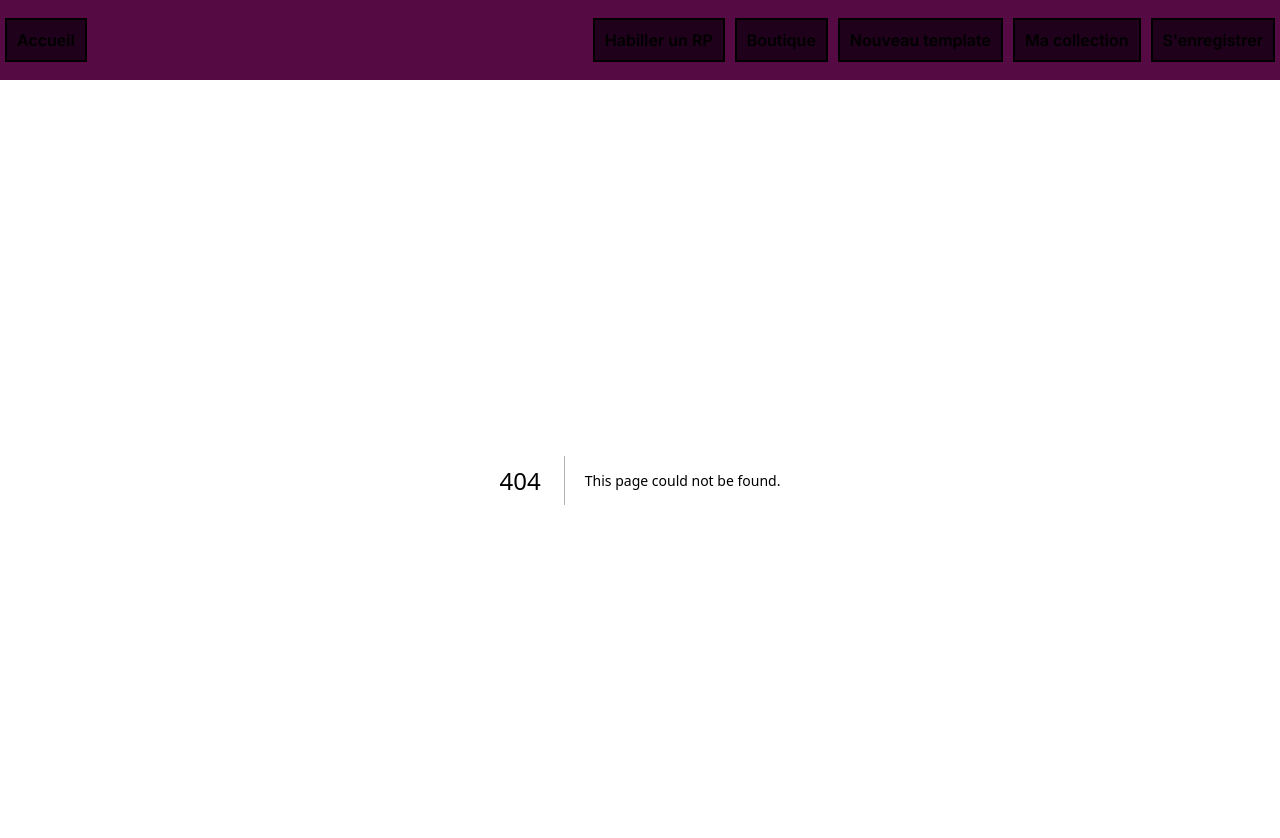
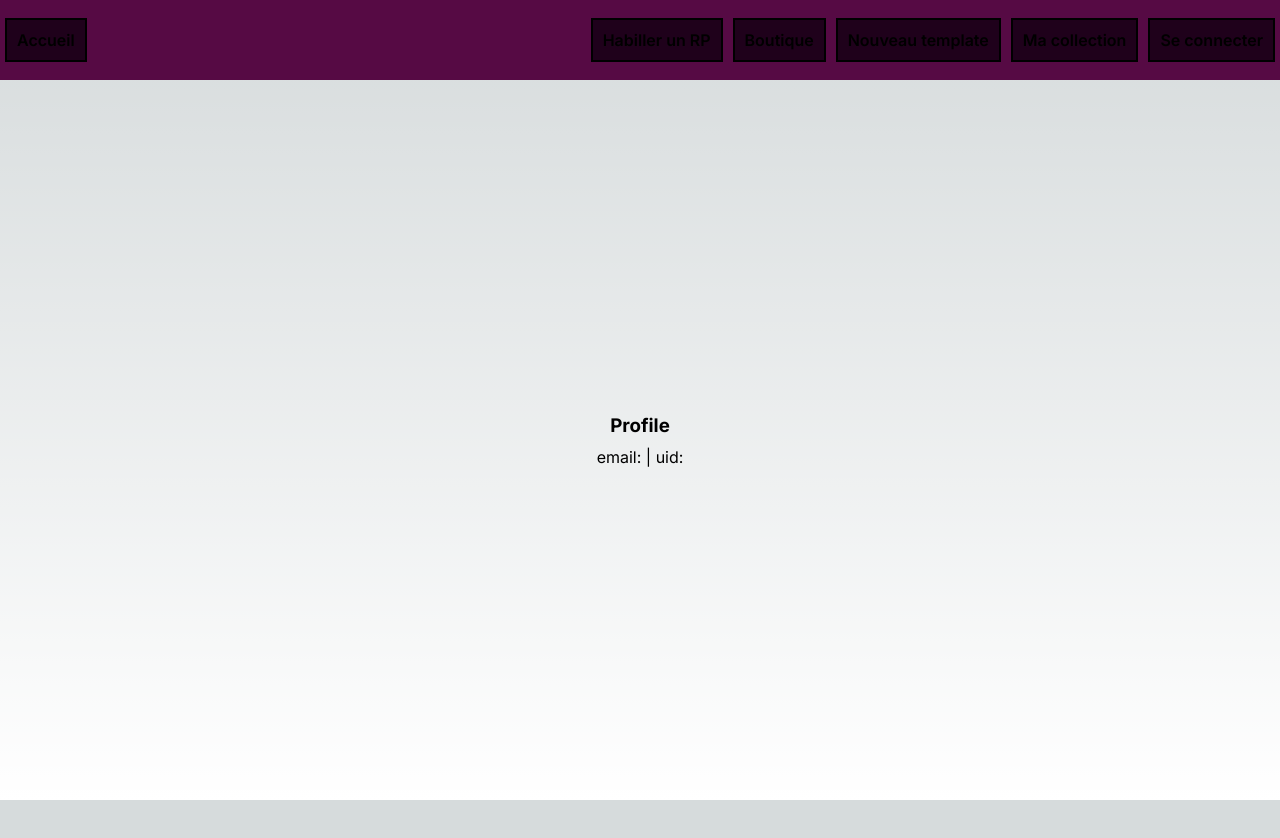
Before and after one commit to AmaurySemery/template_maker_RP, a Next.js app: page /profile in a window 1280 px wide. Before the commit this address had no page. Shown: the top 838 px of the page. After the commit the page ends 800 px from the top, so only its background shows below. Built offline with nearby package versions, Linux system fonts and the light colour scheme.

Commit message:
Intégration d'user et modification de la navigation à la connexion d'un utilisateur

```diff
--- a/app/components/Header.jsx
+++ b/app/components/Header.jsx
@@ -1,5 +1,6 @@
 import Link from 'next/link';
 import styles from './Header.module.css'
+import User from "./User";
 
 export default function Header() {
     return (
@@ -13,7 +14,7 @@ export default function Header() {
                     <Link href="/market" className={styles.lnk}>Boutique</Link>
                     <Link href="/newtemplate" className={styles.lnk}>Nouveau template</Link>
                     <Link href="/collection" className={styles.lnk}>Ma collection</Link>
-                    <Link href="/register" className={styles.lnk}>S'enregistrer</Link>
+                    <User />
                 </div>
             </nav>
         </header>
--- /dev/null
+++ b/app/components/User.jsx
@@ -0,0 +1,19 @@
+"use client";
+
+import { AuthContext } from "../context/AuthContextProvider";
+import Link from "next/link";
+import { useContext } from "react";
+import styles from './Header.module.css'
+
+// Le but est de remplacer register par profile quand l'utilisateur est connecté
+
+export default function User() {
+  const { user } = useContext(AuthContext);
+
+  return (
+    <>
+      {user && <Link href="/profile" className={styles.lnk}>Profile</Link>}
+      {!user && <Link href="/register" className={styles.lnk}>Se connecter</Link>}
+    </>
+  );
+}
--- /dev/null
+++ b/app/profile/page.jsx
@@ -0,0 +1,17 @@
+"use client";
+
+import { AuthContext } from "../context/AuthContextProvider";
+import { useContext } from "react";
+
+export default function Profile() {
+  const { user } = useContext(AuthContext);
+
+  return (
+    <main className="main">
+      <h3>Profile</h3>
+      <div>
+        email: {user?.email} | uid: {user?.uid}
+      </div>
+    </main>
+  );
+}
```
